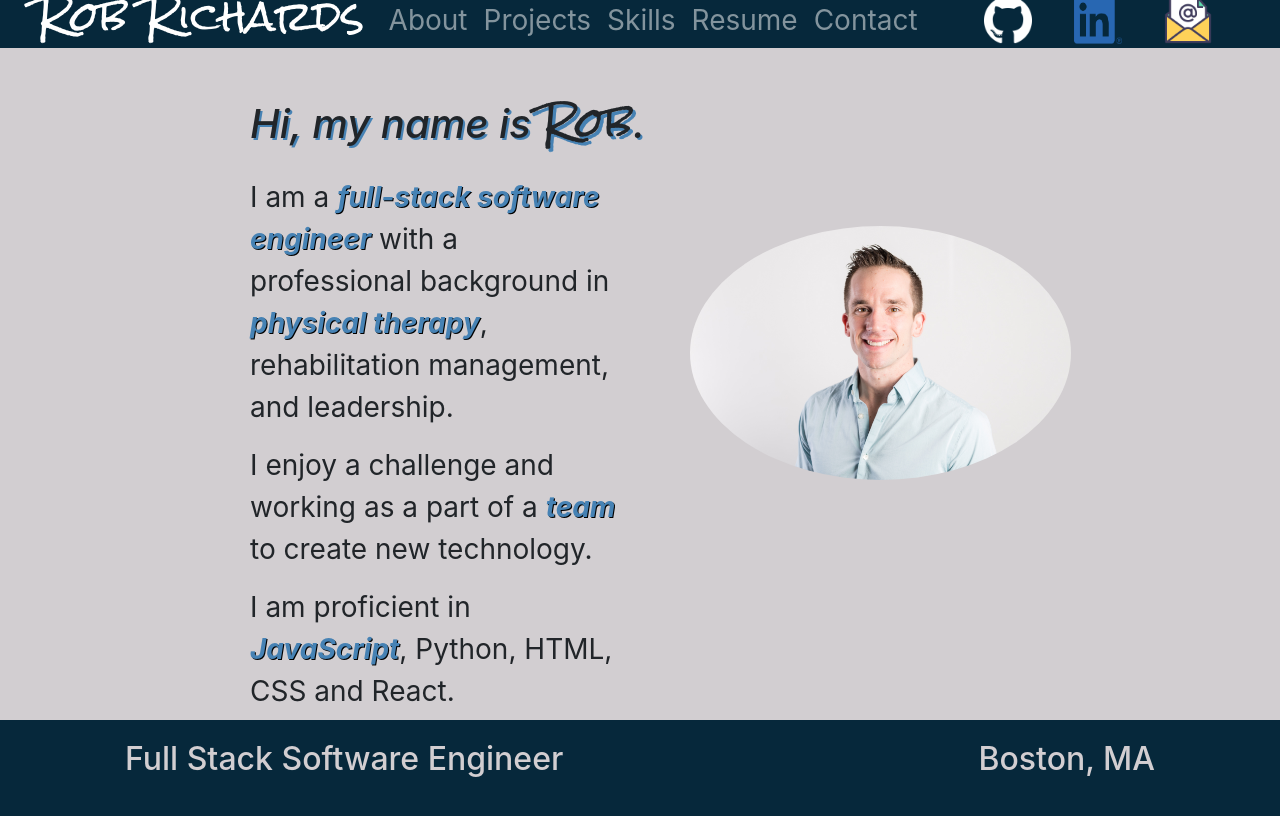
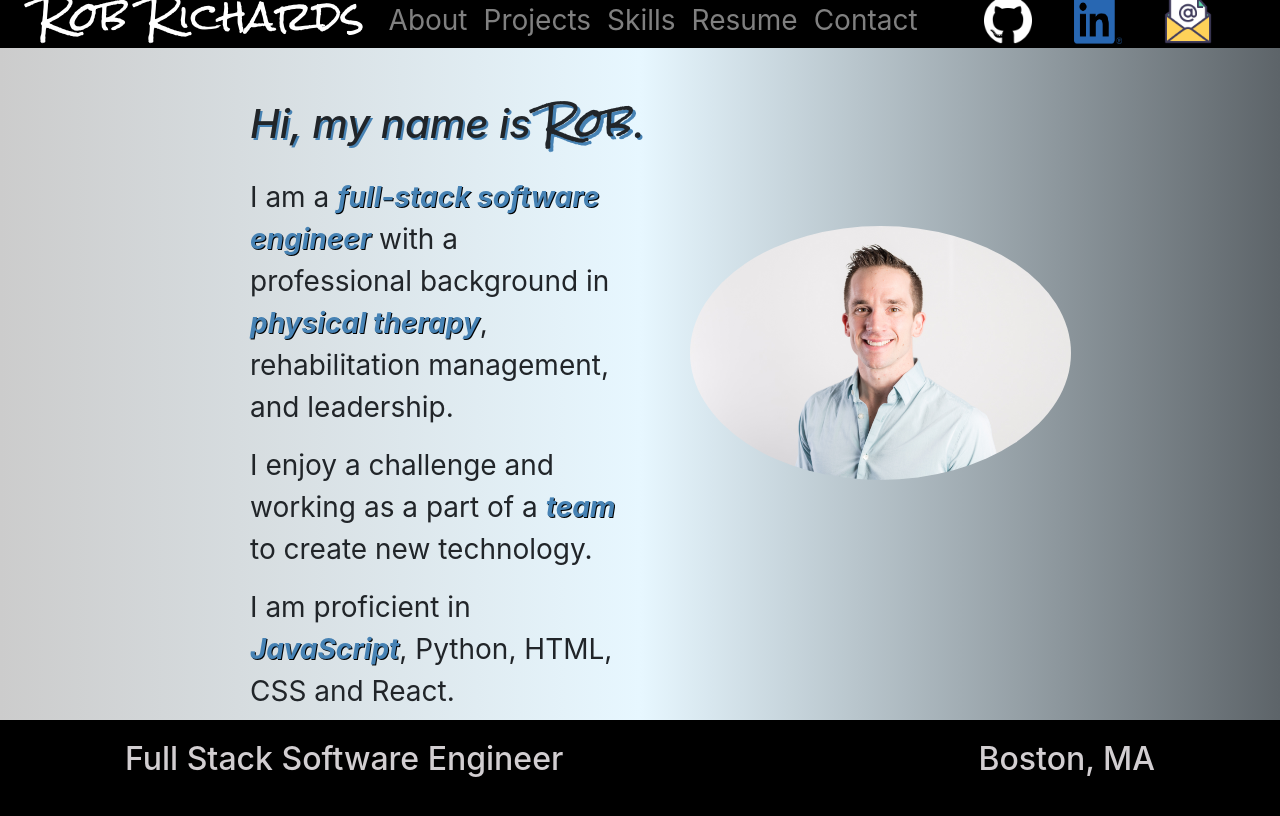
Before and after one commit to robrichardsdpt/portfolio, a React (Create React App) app: page /#/about in a window 1280 px wide. Shown: the top 816 px of the page. Built offline with nearby package versions, Linux system fonts and the light colour scheme.

Commit message:
messing around with css as an attempt to rebrand.

```diff
--- a/package.json
+++ b/package.json
@@ -19,7 +19,8 @@
     "react-icons": "^3.11.0",
     "react-router-dom": "^5.2.0",
     "react-scripts": "3.4.3",
-    "react-scroll": "^1.8.1"
+    "react-scroll": "^1.8.1",
+    "react-typical": "^0.1.3"
   },
   "scripts": {
     "predeploy": "npm run build",
--- a/src/App.css
+++ b/src/App.css
@@ -7,12 +7,10 @@
   background-position: center;
   background-repeat: no-repeat;
   background-size: cover;
-  text-align: center;
   width: 100%;
   height: 84vh;
-  justify-content: flex-end;
-  align-items: flex-start;
-  flex-direction: column;
+  justify-content: center;
+  align-items: center;
   color: white;
   padding-bottom: 0px;
   font-family: 'Raleway', sans-serif;
@@ -95,7 +93,7 @@
   color: #6598C7;
 }
 .nav {
-  background-color: #06283B;
+  background-color: black;
   height: 6vh;
   margin-top: 0px;
   margin-bottom:0px;
@@ -154,6 +152,7 @@
 }
 .about {
   background-color: #D2CED1;
+background: linear-gradient(90deg, rgba(204,204,204,1) 0%, rgba(231,247,255,1) 50%, rgba(93,100,105,1) 100%);
   height: 84vh;
   font-size: 1.75rem;
   padding-left: 250px;
@@ -193,6 +192,7 @@
 
 .projects {
   background-color: #9193a8;
+  background: linear-gradient(90deg, rgba(133,166,214,1) 0%, rgba(93,100,105,1) 100%);
   color: #1c222e;
   height: 84vh;
   overflow: scroll;
@@ -206,7 +206,9 @@
 
 .skills {
   background-color: #9193a8;
+  background: linear-gradient(90deg, rgba(93,100,105,1) 0%, rgba(18,23,25,1) 50%, rgba(93,100,105,1) 100%);
   display: flex;
+  color: white;
   padding-bottom: 500px;
   height: 84vh;
   overflow: scroll;
@@ -265,7 +267,7 @@
 
 .footer {
   display: flex;
-  background-color: #06283B;
+  background-color: black;
   height: 10vw;
   margin-top: 0px;
   margin-bottom:0px;
```
Also changed, not shown: 1 other file (tests, documents, lock files or other folders).
